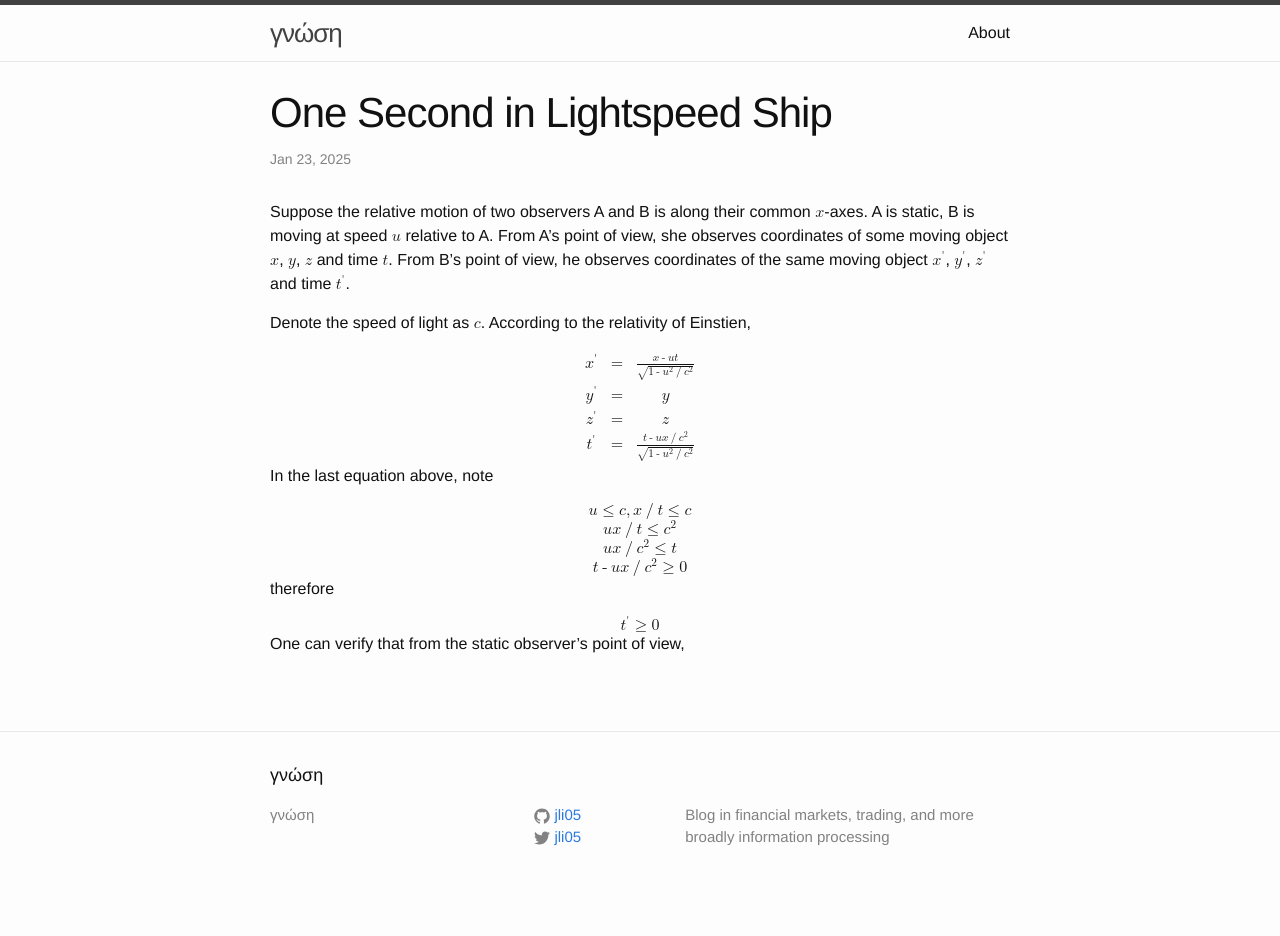
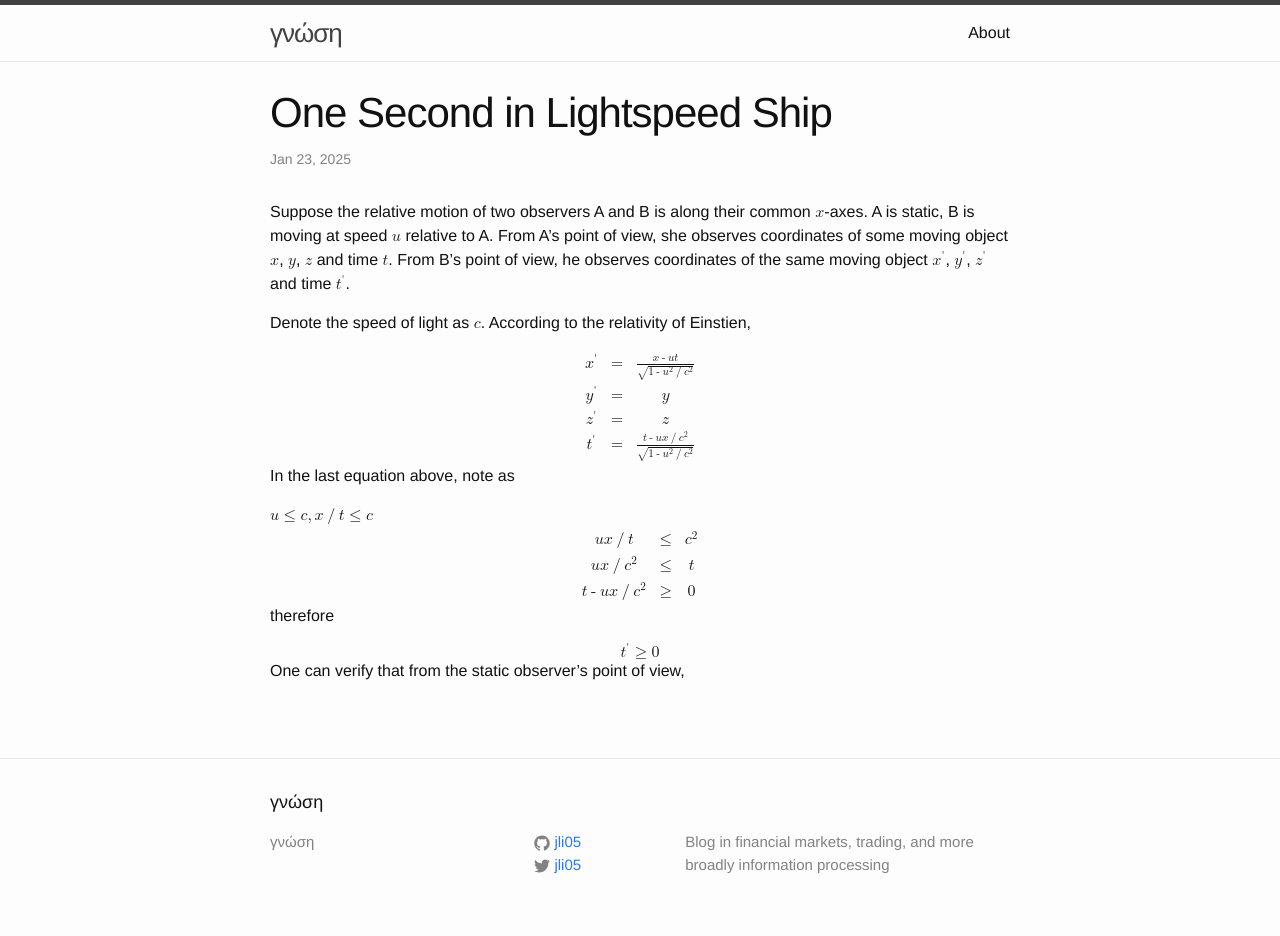
Before and after one commit to jli05/jli05.github.io, a Jekyll site: the page built from _posts/2025-01-23-One-Second-in-Lightspeed-Ship.md, in a window 1280 px wide. Built offline with Jekyll 4.4.1, drawn with Linux system fonts in a browser that asks for light colours; before the commit the page ends 909 px from its top, so only the background shows below that.

Commit message:
fixup! add proof time at least 0

```diff
--- a/_posts/2025-01-23-One-Second-in-Lightspeed-Ship.md
+++ b/_posts/2025-01-23-One-Second-in-Lightspeed-Ship.md
@@ -67,23 +67,52 @@ Denote the speed of light as <math><mi>c</mi></math>. According to the relativit
 </mtable>
 </math>
 
-In the last equation above, note
+In the last equation above, note as
 
-<math display="block">
+<math>
 <mi>u</mi><mo>&le;</mo><mi>c</mi><mo>,</mo>
 <mi>x</mi><mo>/</mo><mi>t</mi><mo>&le;</mo><mi>c</mi>
 </math>
 
 <math display="block">
-<mi>u</mi><mi>x</mi><mo>/</mo><mi>t</mi><mo>&le;</mo><msup><mi>c</mi><mn>2</mn></msup>
-</math>
+<mtable>
+<mtr>
+<mtd columnalign="right">
+<mi>u</mi><mi>x</mi><mo>/</mo><mi>t</mi>
+</mtd>
+<mtd>
+<mo>&le;</mo>
+</mtd>
+<mtd columnalign="left">
+<msup><mi>c</mi><mn>2</mn></msup>
+</mtd>
+</mtr>
 
-<math display="block">
-<mi>u</mi><mi>x</mi><mo>/</mo><msup><mi>c</mi><mn>2</mn></msup><mo>&le;</mo><mi>t</mi>
-</math>
+<mtr>
+<mtd columnalign="right">
+<mi>u</mi><mi>x</mi><mo>/</mo><msup><mi>c</mi><mn>2</mn></msup>
+</mtd>
+<mtd>
+<mo>&le;</mo>
+</mtd>
+<mtd columnalign="left">
+<mi>t</mi>
+</mtd>
+</mtr>
 
-<math display="block">
-<mi>t</mi><mo>-</mo><mi>u</mi><mi>x</mi><mo>/</mo><msup><mi>c</mi><mn>2</mn></msup><mo>&ge;</mo><mn>0</mn>
+<mtr>
+<mtd columnalign="right">
+<mi>t</mi><mo>-</mo><mi>u</mi><mi>x</mi><mo>/</mo><msup><mi>c</mi><mn>2</mn></msup>
+</mtd>
+<mtd>
+<mo>&ge;</mo>
+</mtd>
+<mtd columnalign="left">
+<mn>0</mn>
+</mtd>
+</mtr>
+
+</mtable>
 </math>
 
 therefore
```
